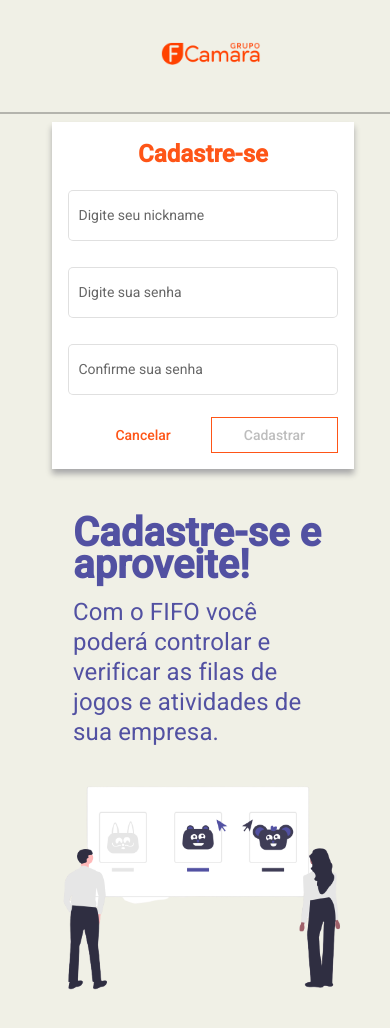
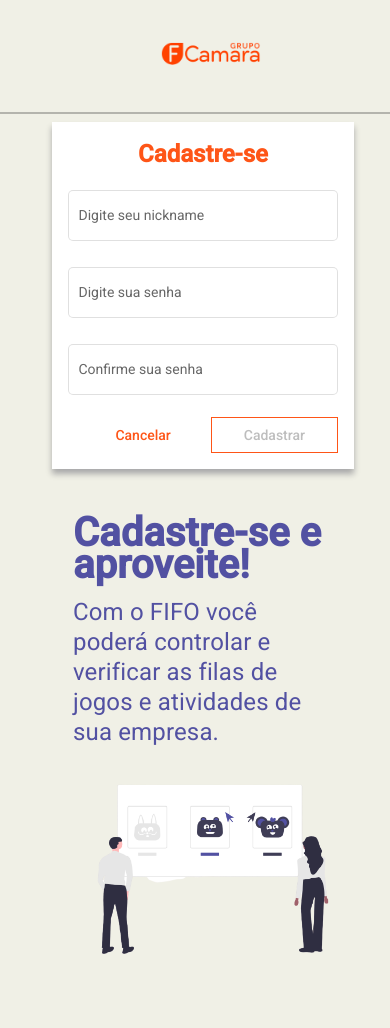
Before and after one commit to laurencioScript/FIFO-FRONT, an Angular app: page /cadastro in a window 390 px wide. Shown: the top 1028 px of the page. Built offline with nearby package versions, Linux system fonts and the light colour scheme.

Commit message:
fix : image alignment

```diff
--- a/src/app/register-page/register-page.component.scss
+++ b/src/app/register-page/register-page.component.scss
@@ -23,7 +23,7 @@ nav {
   padding: 0px 8px;
   display: flex;
   justify-content: space-around;
-  align-items: flex-start;
+  align-items: center;
   flex-wrap: wrap;
   form {
     margin-top: 8px;
@@ -57,8 +57,6 @@ nav {
     max-width: 500px;
     color: $blue;
     display: flex;
-    justify-items: center;
-    align-items: center;
     flex-direction: column;
     background-color: $ice;
     h1 {
@@ -100,7 +98,7 @@ nav {
 
       img {
         margin: 16px;
-        width: 300px;
+        width: 250px;
       }
     }
   }
```
